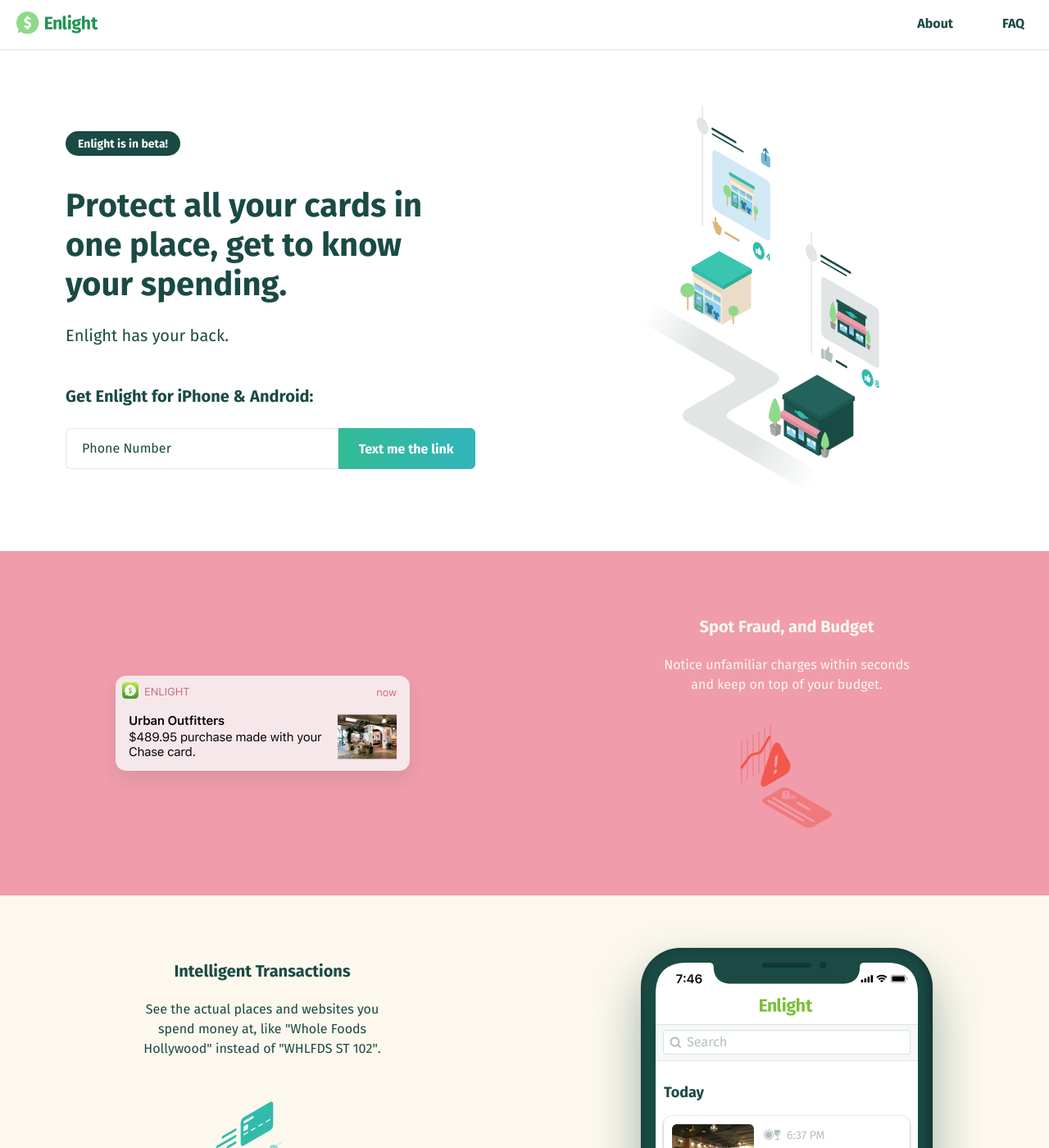
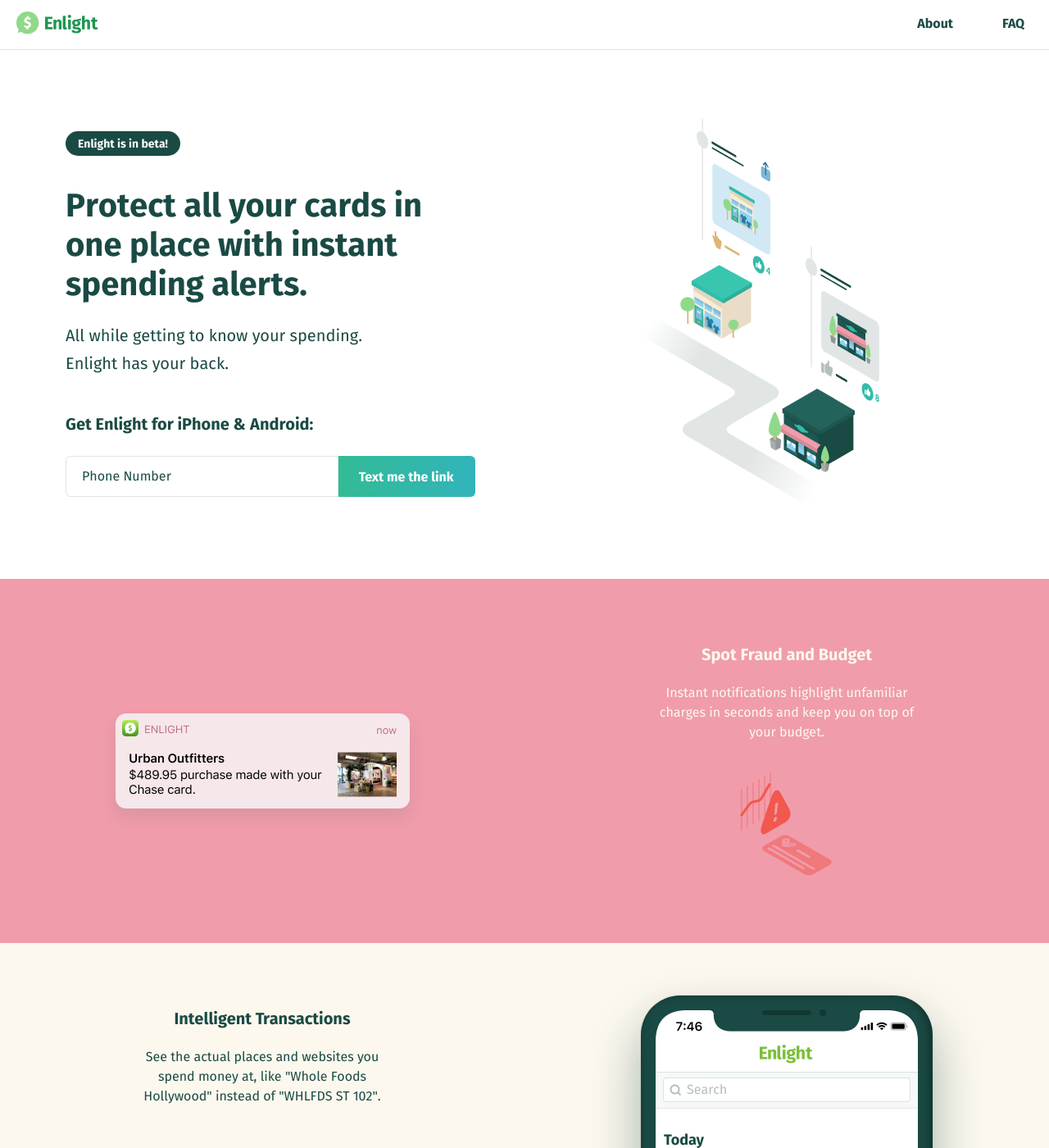
Before and after one commit to nfarina/enlight-site, a Jekyll site: the page built from index.html, in a window 1280 px wide and 1400 px high. Shown: the whole window at 82% size. Built offline with Jekyll 4.4.1, drawn with Linux system fonts in a browser that asks for light colours; comment, search, counter and statistics services are not loaded.

Commit message:
index.html
Add copy to highlight that these are real time notifiations... which we didnt have before. =)

```diff
--- a/index.html
+++ b/index.html
@@ -8,8 +8,8 @@
     <div class="col">
       <div class="use_your_words">
         <div class="pill">Enlight is in beta!</div>
-        <h1>Protect all your cards in one place, get to know your spending.</h1>
-        <p class="tag">Enlight has your back.</p>
+        <h1>Protect all your cards in one place with instant spending alerts.</h1>
+        <p class="tag">All while getting to know your spending.<br>Enlight has your back.</p>
         <div class="form_wrapper">
           <p class="get_it">Get Enlight for iPhone & Android:</p>
           <form onsubmit="sendSMS(this); return false;">
@@ -42,8 +42,8 @@
       </div>
     </div>
     <div class="description col">
-      <h3>Spot Fraud, and Budget</h3>
-      <p class="small">Notice unfamiliar charges within seconds and keep on top of your budget.</p>
+      <h3>Spot Fraud and Budget</h3>
+      <p class="small">Instant notifications highlight unfamiliar charges in seconds and keep you on top of your budget.</p>
       <img src="/images/illus_alert.svg" alt="" />
     </div>
   </section>
```
